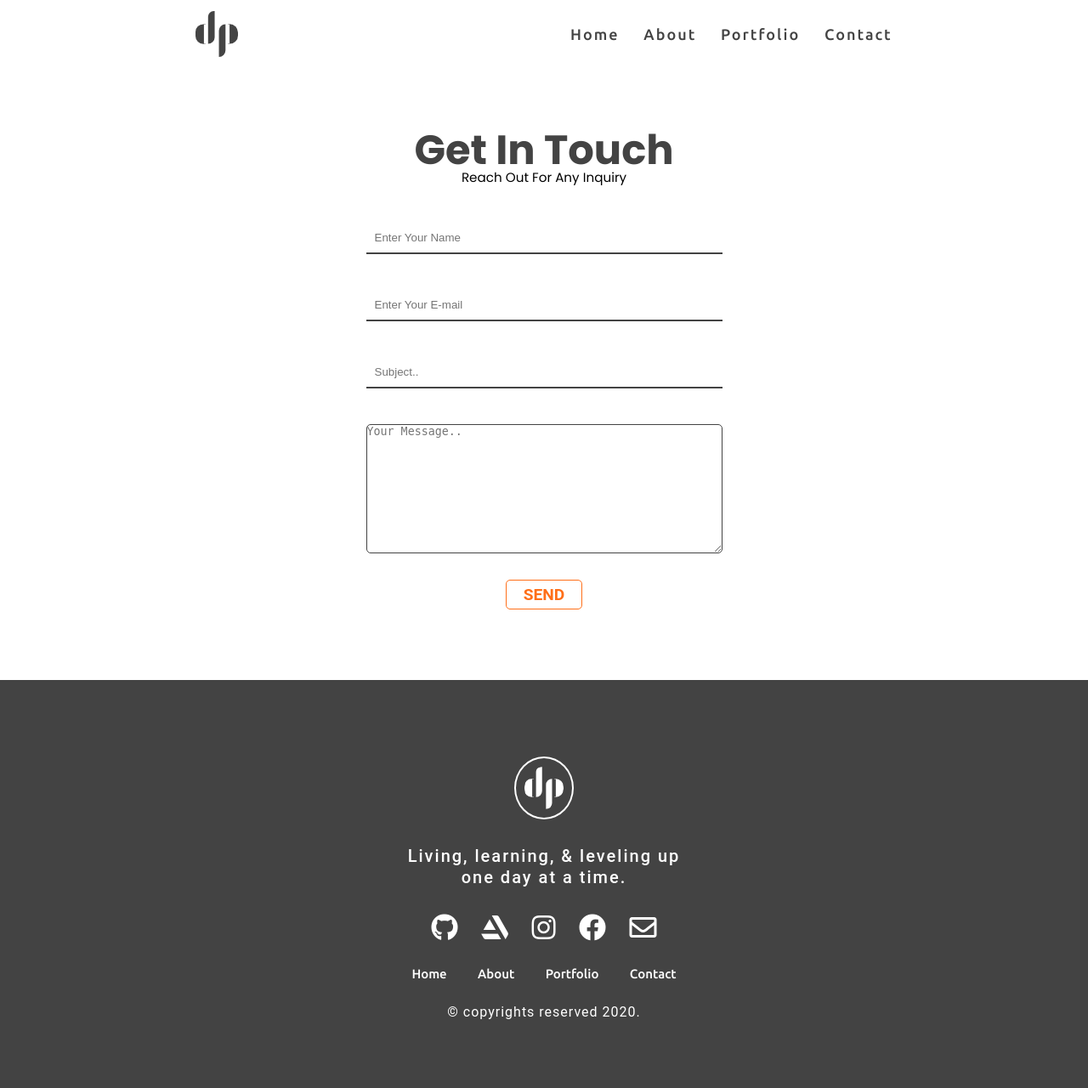
After one commit to Deep-dsp/Patel_Deepkumar_portfolioFIP, a PHP site: page /contact.html in a window 1280 px wide. The commit adds this page. Shown: the whole page at 85% size. Run offline with PHP 8.4, Linux system fonts and the light colour scheme; some libraries are stand-ins or nearby versions.

Commit message:
smallCorrections

```diff
--- /dev/null
+++ b/contact.html
@@ -0,0 +1,69 @@
+<html>
+    <head>
+        <meta charset="utf-8">
+        <link rel="stylesheet" href="css/reset.css" media="screen">
+        <link rel="stylesheet" href="css/master.css" media="screen">
+        <meta name="viewport" content="width=device-width, user-scalable=no, initial-scale=1.0, minimum-scale=1.0, maximum-scale=1.0">
+        <meta name="viewport" content="width=device-width, initial-scale=1.0">
+        <link rel="stylesheet" href="https://pro.fontawesome.com/releases/v5.10.0/css/all.css" integrity="sha384-AYmEC3Yw5cVb3ZcuHtOA93w35dYTsvhLPVnYs9eStHfGJvOvKxVfELGroGkvsg+p" crossorigin="anonymous"/>
+        <title>Deep Patel</title>
+    </head>
+    <body>
+        <!-- Navigation Bar -->
+        <nav class="navbar">
+            <div class="max-width">
+                <div class="logo"><a href="#"><img src="./images/black_Logo.svg" alt=""></a></div>
+                <ul class="menu">
+                    <li><a href="index.html">Home</a></li>
+                    <li><a href="about.html">About</a></li>
+                    <li><a href="#">Portfolio</a></li>
+                    <li><a href="contact.html" class="active">Contact</a></li>
+                </ul>
+            </div>
+            <div class="burgerMenu activeBurger">
+                <div class="line line1"></div>
+                <div class="line line2"></div>
+                <div class="line line3"></div>
+            </div>
+        </nav>
+        <!-- Navigation Bar -->
+
+        <!-- Form -->
+        <div class="contactCon">
+            <div class="contactTitle">Get In Touch</div>
+            <div class="contactSubText">Reach Out For Any Inquiry</div>
+            <form action="#">
+                <input type="text" name="Name" placeholder="Enter Your Name" required><br><br>
+                <input type="email" name="email" placeholder="Enter Your E-mail" required><br><br>
+                <input type="text" name="subject" placeholder="Subject.."><br><br>
+                <textarea rows="10" cols="50" placeholder="Your Message.."></textarea>
+            </form>
+            <button class="but but1">SEND</button>
+        </div>
+        <!-- Form -->
+        <footer>
+            <div class="footerContainer">
+
+                <div class="logoF"><a href="#"><img src="./images/White_Logo.svg" alt=""></a></div>
+                <div class="tagLine">Living, learning, & leveling up<br> one day at a time.</div>
+                <div class="media-link">
+                    <i class="fab fa-github"></i>
+                    <i class="fab fa-artstation"></i>
+                    <i class="fab fa-instagram"></i>
+                    <i class="fab fa-facebook"></i>
+                    <i class="far fa-envelope"></i>
+                </div>
+                <ul class="menuFooter">
+                    <li><a href="index.html" class="active">Home</a></li>
+                    <li><a href="about.html">About</a></li>
+                    <li><a href="#">Portfolio</a></li>
+                    <li><a href="#">Contact</a></li>
+                </ul>
+                <p class="copyright">&copy; copyrights reserved 2020.</p>
+                <div class="line"></div>
+
+            </div>
+        </footer>
+        <script type="module" src="js/main.js"></script>
+    </body>
+</html>
--- a/index.html
+++ b/index.html
@@ -16,7 +16,7 @@
                     <li><a href="index.html" class="active">Home</a></li>
                     <li><a href="about.html">About</a></li>
                     <li><a href="#">Portfolio</a></li>
-                    <li><a href="#">Contact</a></li>
+                    <li><a href="contact.html">Contact</a></li>
                 </ul>
             </div>
             <div class="burgerMenu activeBurger">
--- a/sass/master.scss
+++ b/sass/master.scss
@@ -3,6 +3,7 @@
 @import './modules/_buttons.scss';
 @import './modules/_footer.scss';
 @import './modules/_about.scss';
+@import './modules/_contact.scss';
 @import url('https://fonts.googleapis.com/css2?family=Poppins:wght@400;500;600;700&family=Ubuntu:wght@400;500;700&display=swap');
 
 *{
--- a/sass/modules/_buttons.scss
+++ b/sass/modules/_buttons.scss
@@ -40,6 +40,31 @@
     background-color: #434343;
 }
 
+// contact Page Button
+
+.but
+{
+  border: 1px solid #ff6f19;
+  background: none;
+  font-size: 1.2em;
+  font-family: 'Roboto', sans-serif;
+  font-weight: bold;
+  cursor: pointer;
+  padding: 5px 20px 5px 20px;
+  margin:10px;
+  margin-top: 25px;
+  border-radius: 5px;
+  color: #ff6f19;
+  transition: 0.35s ease;
+}
+
+.but:hover{
+    background: #ff6f19;
+    color: white;
+}
+
+// contact Page Button
+
 @media screen and (max-width: 650px)
 {
     .buttons
@@ -51,6 +76,7 @@
         width: 120px;
     }
 }
+
 
 @media screen and (max-width: 768px)
 {
--- /dev/null
+++ b/sass/modules/_contact.scss
@@ -0,0 +1,43 @@
+.contactCon{
+    display: flex;
+    flex-direction: column;
+    justify-content: center;
+    align-items: center;
+
+    max-width: 1920px;
+    height: 90vh;
+}
+
+.contactTitle{
+    font-family: 'Poppins', sans-serif;
+    font-size: 3em;
+    font-weight: bold;
+    color: 434343;
+}
+
+.contactSubText{
+    font-family: 'Poppins', sans-serif;
+    font-size: .95rem;
+    max-width: 400px;
+    text-align: center;
+}
+
+form{
+    display: flex;
+    flex-direction: column;
+    justify-content: space-evenly;
+    height: 50vh;
+    // background: red;
+    margin-top: 40px;
+        input
+        {
+            width: 100%;
+            border: none;
+            border-bottom: 2px solid #434343;
+            padding: 10px;
+        }
+        textarea{
+            border: 1px solid #434343;
+            border-radius: 5px;
+        }
+}
--- a/sass/modules/_homeSection.scss
+++ b/sass/modules/_homeSection.scss
@@ -1,12 +1,13 @@
 .home
 {
     display: flex;
-    height: 100vh;
+    height: 90vh;
     font-family: 'Ubuntu', sans-serif;
     color: #434343;
 
     background: url(/images/background.jpg) no-repeat center;
     background-size: cover;
+    overflow: hidden;
 }
 
 .home-content{
--- a/sass/modules/_navbar.scss
+++ b/sass/modules/_navbar.scss
@@ -10,6 +10,7 @@
     font-family: 'Ubuntu', sans-serif;
 
     display: flex;
+    overflow: hidden;
 }
 
 .navbar .max-width{
```
Also changed, not shown: about.html (+4 -4 lines), css/master.css, 3 other files.
